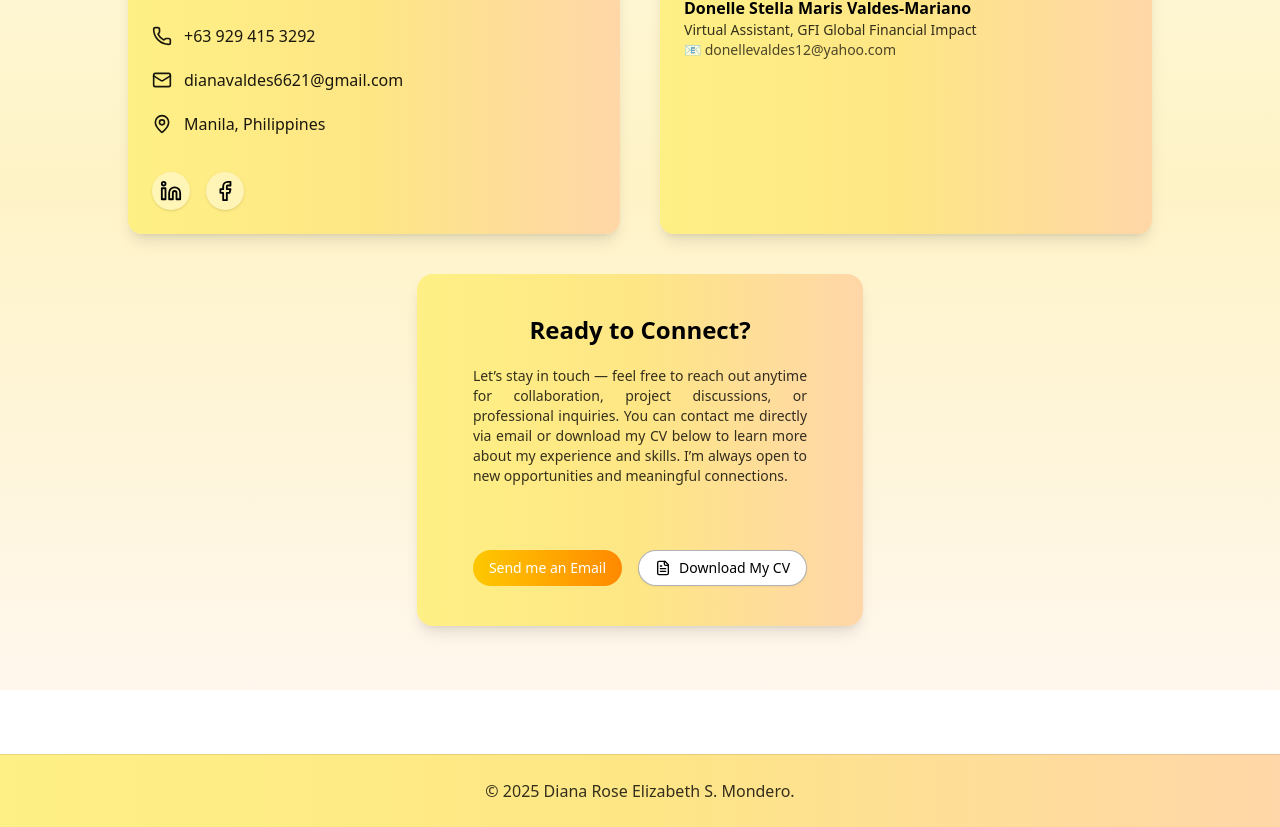
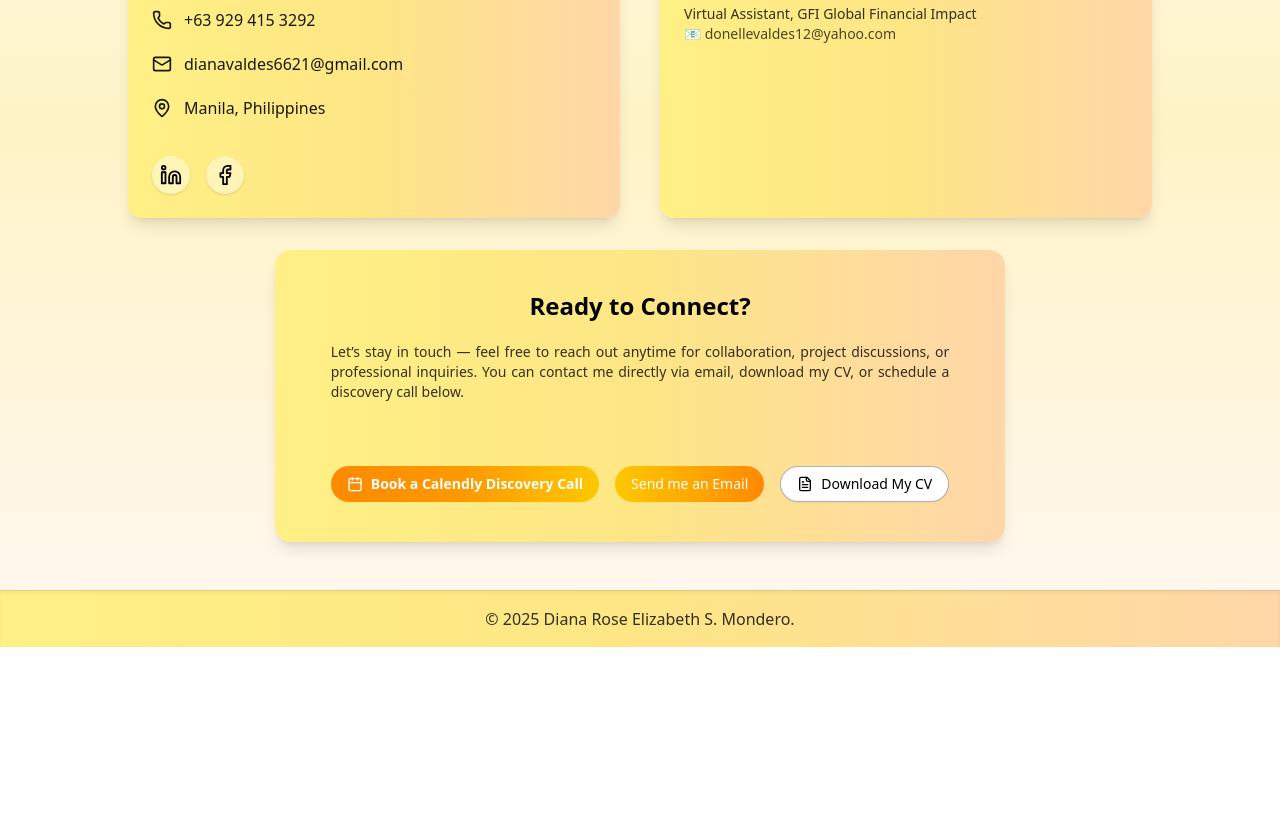
Before and after one commit to JosefDominus/diana-mondero-portfolio, a Next.js app: page / in a window 1280 px wide. Shown: the part 8034-8861 px from the top of the page. After the commit the page ends 8681 px from the top, so only its background shows below. Built offline with nearby package versions, Linux system fonts and the light colour scheme.

Commit message:
Update for Diana Portfolio Added a Button for Calendly Discovery Call
101125 224AM

```diff
--- a/components/contact.jsx
+++ b/components/contact.jsx
@@ -9,6 +9,7 @@ import {
   MapPin,
   Linkedin,
   Facebook,
+  Calendar,
 } from "lucide-react";
 import { Card, CardHeader, CardTitle, CardContent } from "@/components/ui/card";
 import { Button } from "@/components/ui/button";
@@ -17,7 +18,7 @@ export function Contact() {
   return (
     <section
       id="contact"
-      className="min-h-screen flex flex-col items-center justify-center px-6 md:px-20 py-16 bg-gradient-to-b from-yellow-50 via-amber-100 to-orange-50"
+      className="min-h-screen flex flex-col items-center justify-center px-6 md:px-20 py-12 bg-gradient-to-b from-yellow-50 via-amber-100 to-orange-50 overflow-hidden"
     >
       {/* Section Title */}
       <motion.h2
@@ -123,11 +124,15 @@ export function Contact() {
 
             <CardContent className="pt-4 space-y-4">
               <div>
-                <p className="font-semibold text-black">Donelle Stella Maris Valdes-Mariano</p>
+                <p className="font-semibold text-black">
+                  Donelle Stella Maris Valdes-Mariano
+                </p>
                 <p className="text-sm text-black/80">
                   Virtual Assistant, GFI Global Financial Impact
                 </p>
-                <p className="text-sm text-black/70">📧 donellevaldes12@yahoo.com</p>
+                <p className="text-sm text-black/70">
+                  📧 donellevaldes12@yahoo.com
+                </p>
               </div>
             </CardContent>
           </Card>
@@ -140,7 +145,7 @@ export function Contact() {
         whileInView={{ opacity: 1, y: 0 }}
         transition={{ duration: 0.8, delay: 0.4 }}
         viewport={{ once: true }}
-        className="max-w-3xl w-full mt-10 flex justify-center"
+        className="max-w-3xl w-full mt-8 flex justify-center mb-0"
       >
         <Card className="relative flex flex-col items-center justify-center shadow-lg border-none hover:shadow-amber-400/40 hover:scale-[1.02] transition-all duration-300 bg-gradient-to-r from-yellow-200 via-amber-200 to-orange-200 text-black py-10 px-8 rounded-2xl">
           <CardHeader className="w-full text-center mb-4">
@@ -150,13 +155,25 @@ export function Contact() {
             <p className="text-sm text-black/80 max-w-2xl mx-auto text-justify">
               Let’s stay in touch — feel free to reach out anytime for
               collaboration, project discussions, or professional inquiries. You
-              can contact me directly via email or download my CV below to learn
-              more about my experience and skills. I’m always open to new
-              opportunities and meaningful connections.
+              can contact me directly via email, download my CV, or schedule a
+              discovery call below.
             </p>
           </CardHeader>
 
-          <CardContent className="flex flex-col sm:flex-row gap-4 justify-center items-center mt-6">
+          <CardContent className="flex flex-col sm:flex-row flex-wrap gap-4 justify-center items-center mt-6">
+            {/* Book a Discovery Call Button */}
+            <Button className="rounded-full bg-gradient-to-r from-orange-400 via-amber-500 to-yellow-400 text-white font-semibold hover:scale-105 hover:shadow-lg transition-transform duration-200">
+              <a
+                href="https://calendly.com/dianavaldes6621/discovery-calls"
+                target="_blank"
+                rel="noopener noreferrer"
+              >
+                <div className="flex items-center gap-2 justify-center">
+                  <Calendar size={18} /> Book a Calendly Discovery Call
+                </div>
+              </a>
+            </Button>
+
             {/* Send Email Button */}
             <Button className="rounded-full bg-gradient-to-r from-yellow-400 to-orange-400 text-white hover:from-yellow-500 hover:to-orange-500 transition-all">
               <a
--- a/components/footer.jsx
+++ b/components/footer.jsx
@@ -4,13 +4,13 @@ import { motion } from "framer-motion";
 
 export function Footer() {
   return (
-    <footer className="w-full mt-16">
+    <footer className="w-full mt-0">
       <motion.div
         initial={{ opacity: 0, y: 30 }}
         whileInView={{ opacity: 1, y: 0 }}
         transition={{ duration: 0.8 }}
         viewport={{ once: true }}
-        className="flex items-center justify-center py-6 bg-gradient-to-r from-yellow-200 via-amber-200 to-orange-200 text-black shadow-md border-t border-black/10"
+        className="flex items-center justify-center py-4 bg-gradient-to-r from-yellow-200 via-amber-200 to-orange-200 text-black shadow-inner border-t border-black/10"
       >
         <p className="text-sm md:text-base text-black/80 font-medium text-center">
           © {new Date().getFullYear()} Diana Rose Elizabeth S. Mondero.
--- a/src/app/globals.css
+++ b/src/app/globals.css
@@ -118,6 +118,13 @@ html {
   scroll-behavior: smooth;
 }
 
+/* --- FIX: Prevent Calendly from disabling scroll --- */
+body {
+  overflow: auto !important;
+  position: static !important;
+}
+
+
 
 @layer base {
   * {
```
